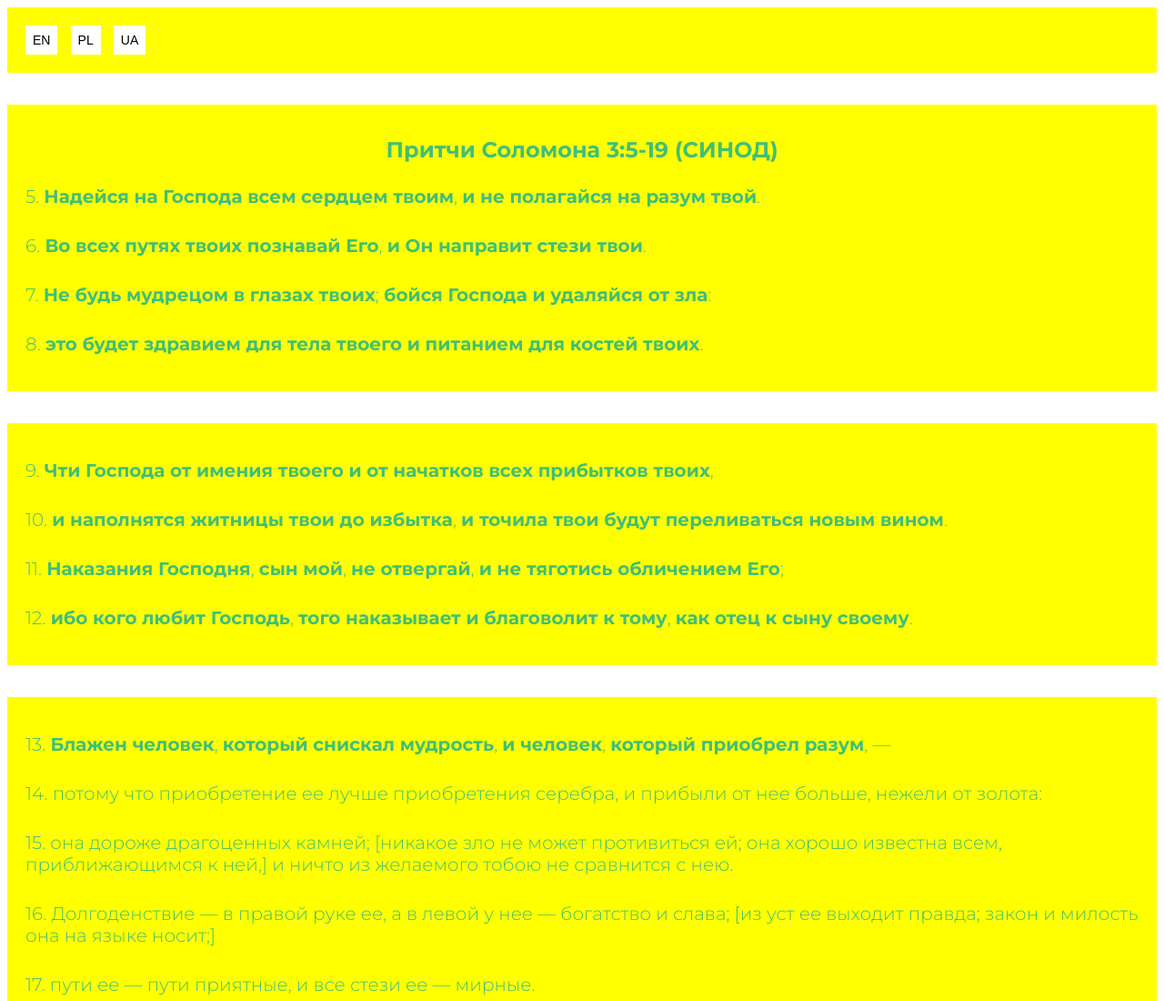
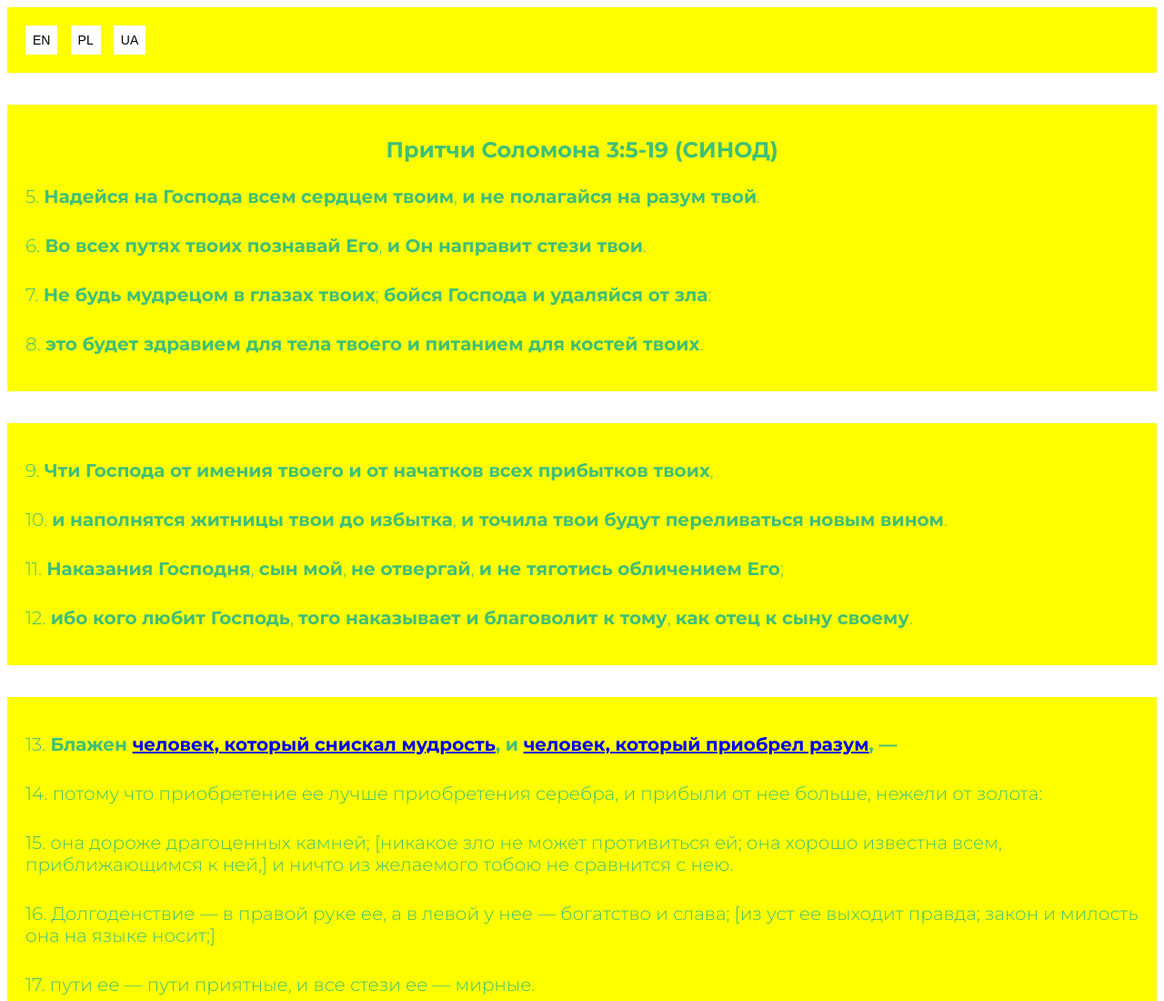
Before and after one commit to j-fullstack-d/Bible-Verses-yellow-green--RU, a plain HTML site: page index.html in a window 1280 px wide. Shown: the top 1100 px of the page at 91% size. Drawn offline with Linux system fonts and the light colour scheme.

Commit message:
link added

```diff
--- a/index.html
+++ b/index.html
@@ -43,7 +43,7 @@
   <div class="div__underline--lightgrey"></div>
   <main class="main">
     <section class="section">
-      <p class="section__paragraph">13. <span class="section--bold">Блажен человек</span>, <span class="section--bold">который снискал мудрость</span>, <span class="section--bold">и человек</span>, <span class="section--bold">который приобрел разум</span>, — </p>
+      <p class="section__paragraph">13. <span class="section--bold">Блажен <a class="section--link" href="#"><span class="section--border--white">человек, <span class="section--bold">который снискал мудрость</span></span></a>, <span class="section--bold">и <a class="section--link" href="#"><span class="section--border--white">человек, <span class="section--bold">который приобрел разум</span></span></a>, — </p>
       <p class="section__paragraph">14. потому что приобретение ее лучше приобретения серебра, и прибыли от нее больше, нежели от золота:</p>
       <p class="section__paragraph">15. она дороже драгоценных камней; [никакое зло не может противиться ей; она хорошо известна всем, приближающимся к ней,] и ничто из желаемого тобою не сравнится с нею. </p>
       <p class="section__paragraph">16. Долгоденствие — в правой руке ее, а в левой у нее — богатство и слава; [из уст ее выходит правда; закон и милость она на языке носит;] </p>
```
